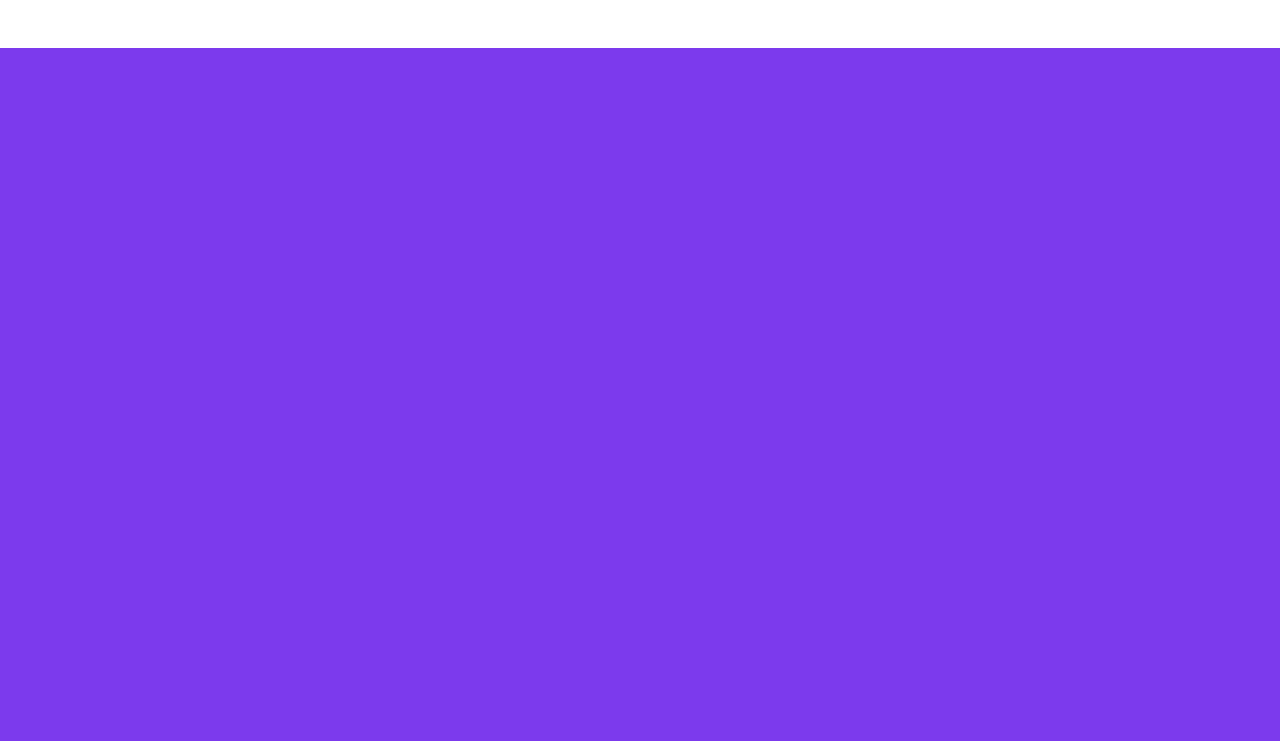
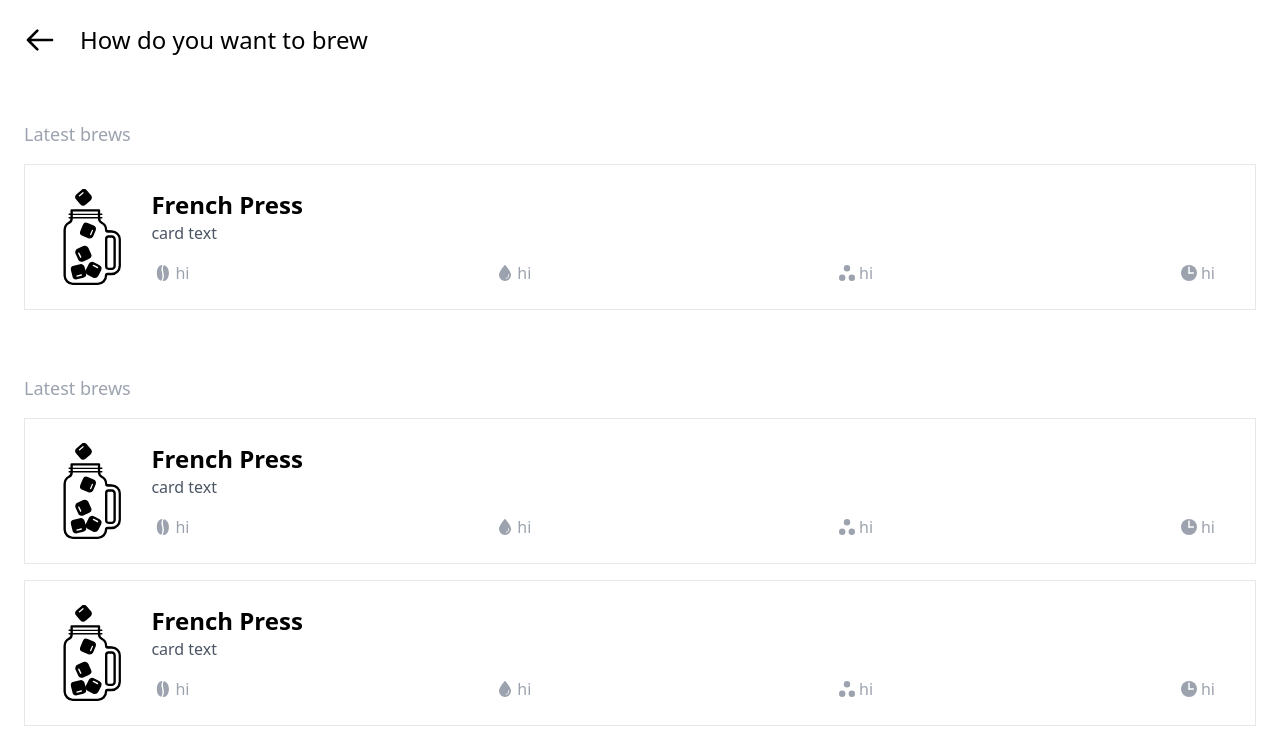
Before and after one commit to kami6800/eksamen, a Vue app: page /brew in a window 1280 px wide. Before the commit this address had no page. Shown: the top 741 px of the page. Built offline with nearby package versions, Linux system fonts and the light colour scheme.

Commit message:
choose brew layout

```diff
--- a/src/components/BaseCard.vue
+++ b/src/components/BaseCard.vue
@@ -1,5 +1,5 @@
 <template>
-    <div class="border my-4 p-6">
+    <div class="border my-4 p-6 cursor-pointer">
         <slot></slot>
     </div>
 </template>
--- a/src/components/BeanCard.vue
+++ b/src/components/BeanCard.vue
@@ -1,5 +1,5 @@
 <template>
-    <base-card>
+    <base-card @click="selectBeans">
         <h3 class="font-bold text-3xl">Calahute alto</h3>
         <h4 class="text-gray-600 text-sm">Nordhavn coffee</h4>
         <p class="my-8 text-gray-600">lorem ipsum lorem ipsum lorem ipsum lorem ipsum lorem ipsum lorem ipsum lorem ipsum lorem ipsum lorem ipsum lorem ipsum</p>
@@ -23,3 +23,13 @@
         </div>
     </base-card>
 </template>
+
+<script>
+export default {
+    methods:{
+        selectBeans(){
+            this.$router.push("/brew");
+        }
+    }
+}
+</script>
--- a/src/pages/PickBeans.vue
+++ b/src/pages/PickBeans.vue
@@ -6,7 +6,7 @@
             </svg>
     </router-link>
             <h2>Pick your coffee</h2>
-        </base-header>
+    </base-header>
 
         <bean-card></bean-card>
         <bean-card></bean-card>
--- /dev/null
+++ b/src/pages/PickBrew.vue
@@ -0,0 +1,19 @@
+<template>
+    <base-header>
+    <router-link to="beans">
+            <svg class="w-8 h-8 mr-6">
+                <use xlink:href="#arrowBack" />
+            </svg>
+    </router-link>
+            <h2>How do you want to brew</h2>
+    </base-header>
+    <p class="text-gray-400 font-medium text-lg">Latest brews</p>
+    <coffee-card class="mb-16"></coffee-card>
+
+    <p class="text-gray-400 font-medium text-lg">Latest brews</p>
+    <coffee-card></coffee-card>
+    <coffee-card></coffee-card>
+    <coffee-card></coffee-card>
+    <coffee-card></coffee-card>
+
+</template>
--- a/src/router.js
+++ b/src/router.js
@@ -1,13 +1,15 @@
 import {createRouter, createWebHistory} from "vue-router";
 import LatestBrews from "./pages/LatestBrews";
 import PickCoffee from "./pages/PickBeans";
+import PickBrew from "./pages/PickBrew";
 
 const router = createRouter({
     history: createWebHistory(),
     routes:[
         {path: "/", redirect: "/latest"},
         {path: "/latest", component:LatestBrews},
-        {path: "/beans", component:PickCoffee}
+        {path: "/beans", component:PickCoffee},
+        {path: "/brew", component:PickBrew}
     ]
 });
 
```
